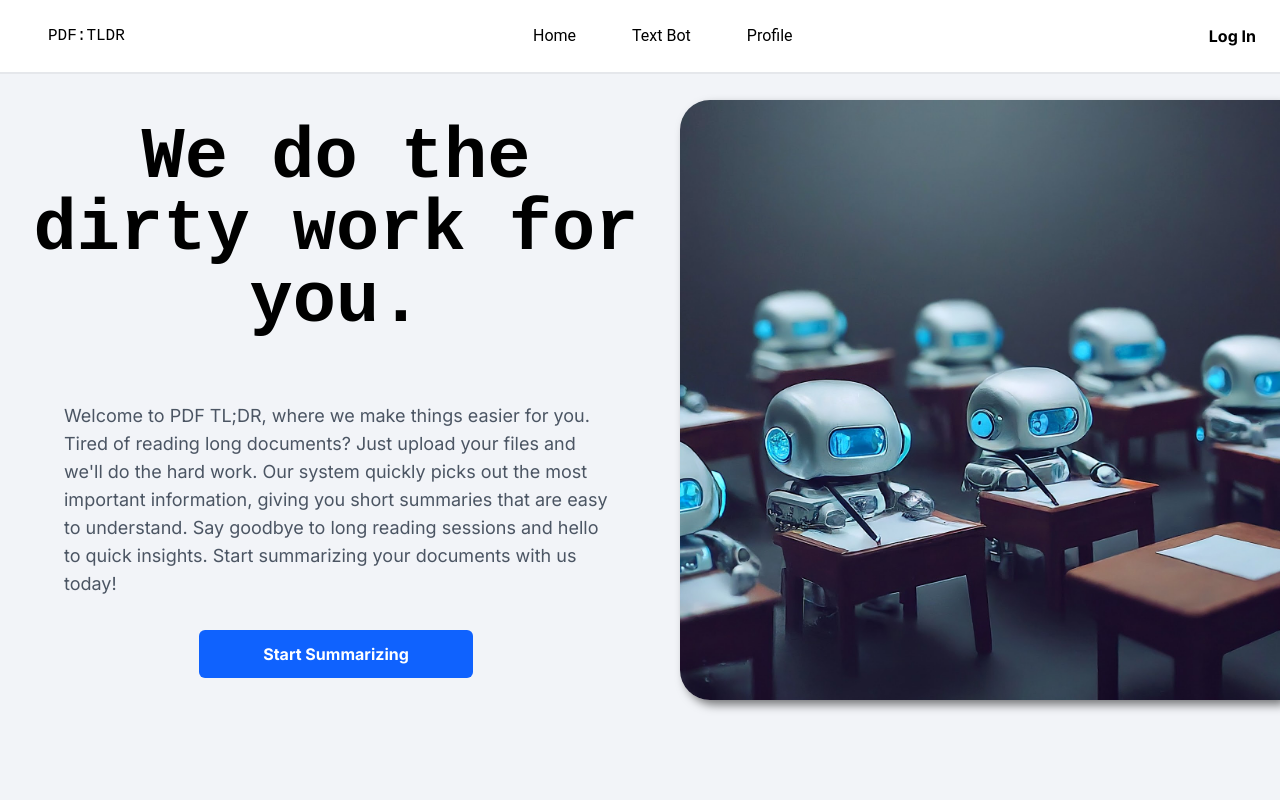
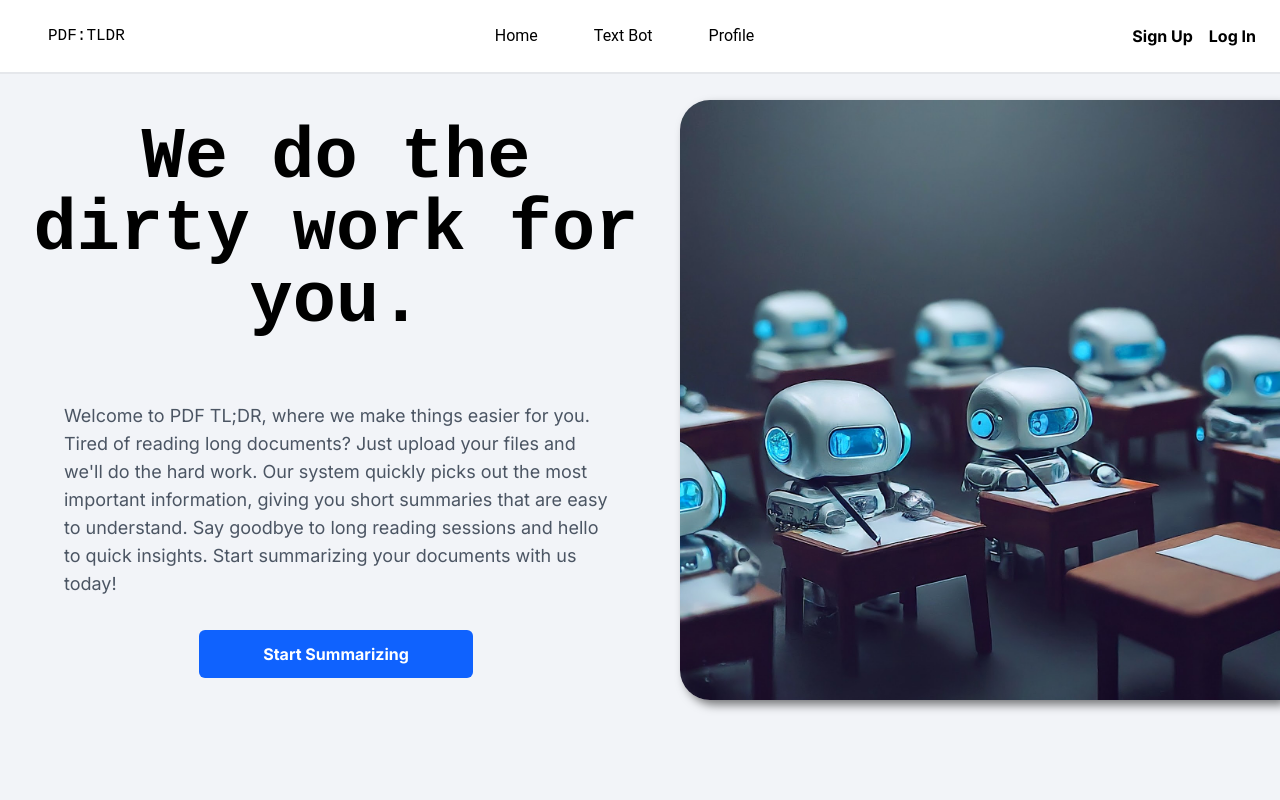
Before and after one commit to JacobChunn/PDFTLDR, a Next.js app: page / in a window 1280 px wide. Shown: the top 800 px of the page. Built offline with nearby package versions, Linux system fonts and the light colour scheme; no server answers.

Commit message:
added signup button

```diff
--- a/app/components/nav-bar.tsx
+++ b/app/components/nav-bar.tsx
@@ -38,12 +38,21 @@ export default function NavBar() {
 						Log Out
 					</button>
 					:
+					<div>
+						<Link href='/signup'>
+							<button
+								className="[color:var(--color-black)] font-bold p-2"
+							>
+								Sign Up
+							</button>
+						</Link>
 						<button
 							className="[color:var(--color-black)] font-bold p-2"
 							onClick={() => signIn()}
 						>
 							Log In
 						</button>
+					</div>
 				}
 			</div>
 		</header>
```
Lines whose indentation alone changed are shown as unchanged.
